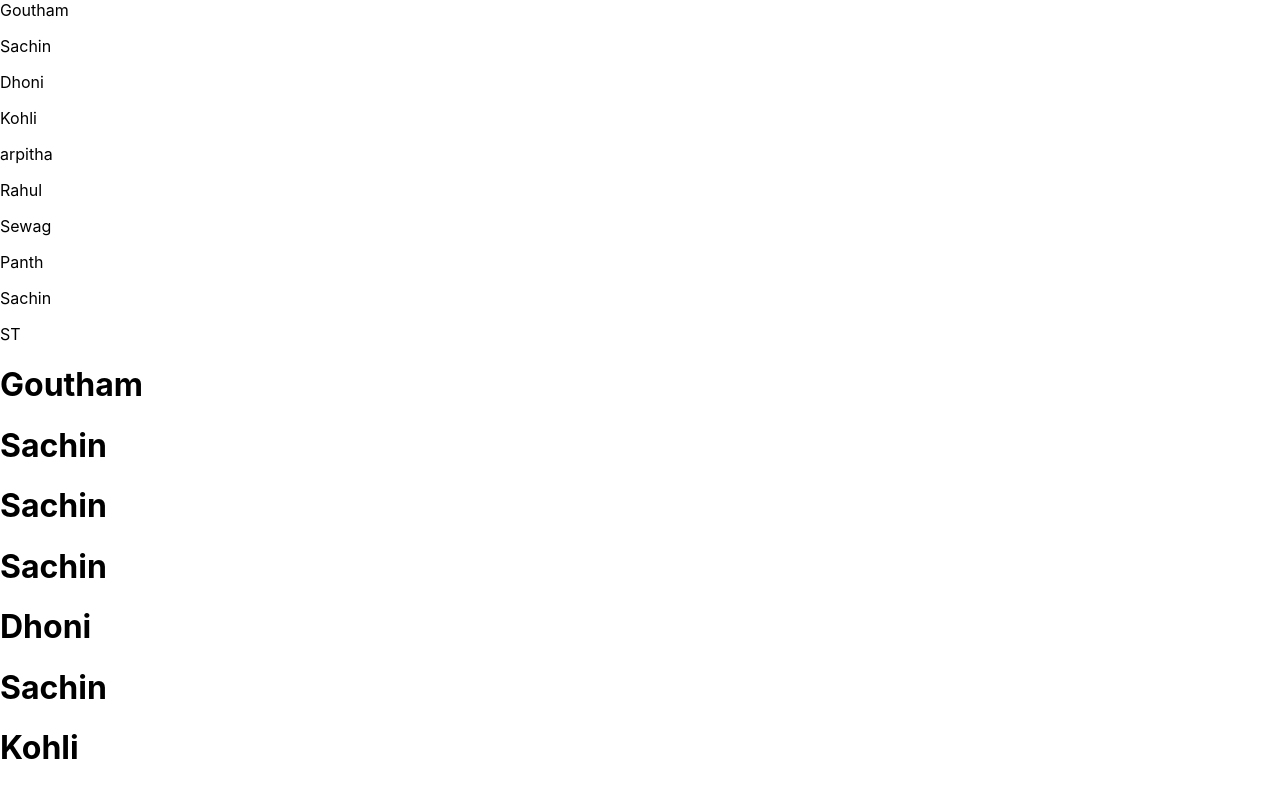
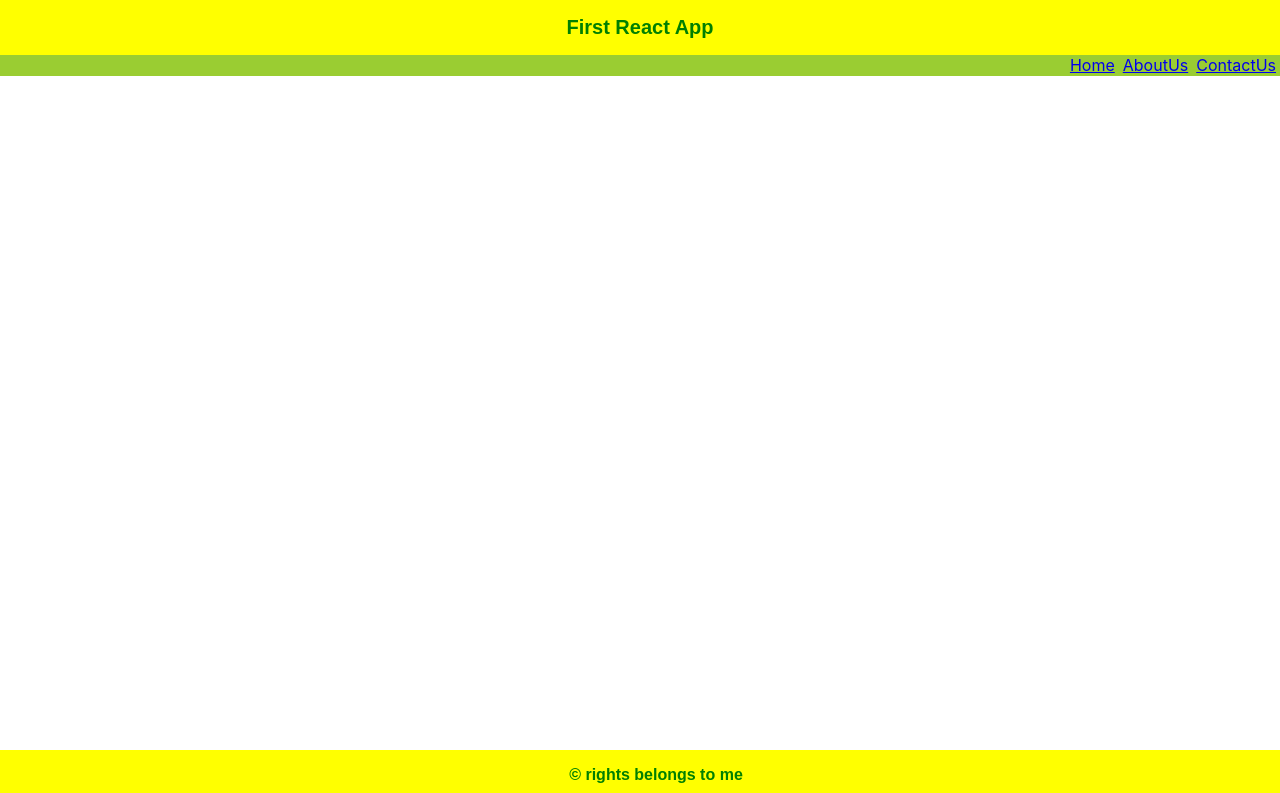
Before and after one commit to ArpithaPuttegowda/Reactjs8amApril, a React (Create React App) app in the folder sampleproject/: page / in a window 1280 px wide. Shown: the top 793 px of the page. Built offline with nearby package versions, Linux system fonts and the light colour scheme.

Commit message:
routing in react

```diff
--- a/sampleproject/package.json
+++ b/sampleproject/package.json
@@ -9,7 +9,7 @@
     "axios": "^0.24.0",
     "react": "^17.0.2",
     "react-dom": "^17.0.2",
-    "react-router-dom": "^6.2.1",
+    "react-router-dom": "^6.3.0",
     "react-scripts": "5.0.0",
     "web-vitals": "^2.1.2"
   },
--- a/sampleproject/src/App.css
+++ b/sampleproject/src/App.css
@@ -36,3 +36,33 @@
     transform: rotate(360deg);
   }
 }
+header {
+  font-weight: bold;
+  background: yellow;
+  color: green;
+  font-size: 20px;
+  font-family: sans-serif;
+  text-align: center;
+  padding: 16px;
+}
+
+footer {
+  font-weight: bold;
+  background: yellow;
+  color: green;
+  font-family: sans-serif;
+  width: 100%;
+  position: fixed;
+  bottom: 0px;
+  text-align: center;
+  padding: 16px;
+}
+#menu {
+  background: yellowgreen;
+  color: white;
+  text-align: right;
+}
+#menu a {
+  padding: 4px;
+  line-height: 21px;
+}
--- a/sampleproject/src/App.js
+++ b/sampleproject/src/App.js
@@ -1,62 +1,17 @@
-import {Component, useImperativeHandle} from "react";
-import ExceptionHandling from "./Component/ExceptionHandling2/ExceptionHandling";
-import Parent from "./Component/ForwardingREf";
-import GetElementRefOnChange from "./Component/getElementRefOnChange";
-import LifeCycleMethods from "./Component/LifeCycleMethods";
-import LifeCycleMethods1 from "./Component/LifeCycleMethodsUpdating";
-import ListKeys2 from "./Component/ListAndKeys2";
-import ListKeys from "./Component/ListKeys";
-import ListKeys1 from "./Component/ListKeys1";
-import ReactCreateRef from "./Component/ReactCreateRef";
-import ReactFragment from "./Component/ReactFragment";
-import RefReact18 from "./Component/RefReact18";
-import SetState1 from "./Component/SetState1";
-import SetState2 from "./Component/SetState2Cb";
-import SetState3 from "./Component/SetStateCBasFirstArg";
-import FancyInput from "./Component/UseImperative";
-import UnMountingLifeCycle from "./UnMountingLifeCycle";
+import React, {Component} from "react";
+import Footer from "./Component/Footer";
+import Header from "./Component/Header";
+import "./App.css";
+import Menu from "./Component/Menu";
 
-class App extends Component {
-  state = {
-    loadComp: true,
-    name: "sachin"
-  };
-
-  getName = (data) => {
-    this.setState({
-      name: data
-    });
-  };
-
+export class App extends Component {
   render() {
     return (
-      <>
-        {/* <RefReact18 /> */}
-        {/* <ReactCreateRef /> */}
-        {/* <Parent /> */}
-        {/* <GetElementRefOnChange /> */}
-        {/* <SetState1 /> */}
-        {/* <SetState2 /> */}
-        {/* <SetState3 /> */}
-        <ListKeys />
-        <ListKeys1 />
-        {/* <FancyInput /> */}
-        {/* {this.state.loadComp && <ListKeys2 />}
-        <button onClick={() => this.setState({loadComp: false})}>
-          Click me
-        </button> */}
-        {/* <LifeCycleMethods /> */}
-        {/* <LifeCycleMethods1
-          name={this.state.name}
-          loc="Mumbai"
-          getName={this.getName}
-        /> */}
-        {/* <UnMountingLifeCycle /> */}
-        {/* <ExceptionHandling /> */}
-        {/* <ReactFragment /> */}
-      </>
+      <div>
+        <Header />
+        <Menu />
+        <Footer />
+      </div>
     );
   }
 }
-
-export {App};
--- /dev/null
+++ b/sampleproject/src/Component/AboutUs.js
@@ -0,0 +1,7 @@
+import React, {Component} from "react";
+
+export default class AboutUs extends Component {
+  render() {
+    return <div>AboutUs</div>;
+  }
+}
--- /dev/null
+++ b/sampleproject/src/Component/ContactUs.js
@@ -0,0 +1,12 @@
+import React, {Component} from "react";
+
+export default class ContactUs extends Component {
+  render() {
+    return (
+      <div>
+        <h1>Hyderabad</h1>
+        <h1>Delhi</h1>
+      </div>
+    );
+  }
+}
--- /dev/null
+++ b/sampleproject/src/Component/Footer.js
@@ -0,0 +1,7 @@
+import React, {Component} from "react";
+
+export default class Footer extends Component {
+  render() {
+    return <footer>&copy; rights belongs to me</footer>;
+  }
+}
--- /dev/null
+++ b/sampleproject/src/Component/Header.js
@@ -0,0 +1,7 @@
+import React, {Component} from "react";
+
+export default class Header extends Component {
+  render() {
+    return <header>First React App</header>;
+  }
+}
--- /dev/null
+++ b/sampleproject/src/Component/Home.js
@@ -0,0 +1,7 @@
+import React, {Component} from "react";
+
+export default class Home extends Component {
+  render() {
+    return <div>Home</div>;
+  }
+}
--- /dev/null
+++ b/sampleproject/src/Component/Menu.js
@@ -0,0 +1,38 @@
+import React, {Component, lazy, Suspense} from "react";
+import {BrowserRouter, Routes, Route, Navigate, Link} from "react-router-dom";
+import AboutUs from "./AboutUs";
+// import ContactUs from "./ContactUs";
+// import Home from "./Home";
+const Home = lazy(() => import("./Home"));
+// const AboutUs = lazy(() => import("./AboutUs"));
+const ContactUs = lazy(() => import("./ContactUs"));
+
+export default class Menu extends Component {
+  render() {
+    return (
+      <>
+        <Suspense fallback="...loading">
+          <BrowserRouter>
+            <div id="menu">
+              <Link to="/home">Home</Link>
+              <Link to="/aboutUs">AboutUs</Link>
+              <Link to="/contactUs">ContactUs</Link>
+            </div>
+            <Routes>
+              <Route path="/home" element={<Home />} />
+              <Route path="/aboutUs" element={<AboutUs />} />
+              <Route path="/contactUs" element={<ContactUs />} />
+              <Route path="*" element={<Navigate to="/" />} />
+            </Routes>
+          </BrowserRouter>
+        </Suspense>
+      </>
+    );
+  }
+}
+
+// class Link extends React.Component {
+//   render() {
+//     return <a href={this.props.to}>{this.props.chidren}</a>;
+//   }
+// }
```
Also changed, not shown: sampleproject/src/Component/ReusualbleComponents/ResualbeDropDown.js (added, +19 -0 lines), 1 other file (tests, documents, lock files or other folders).
